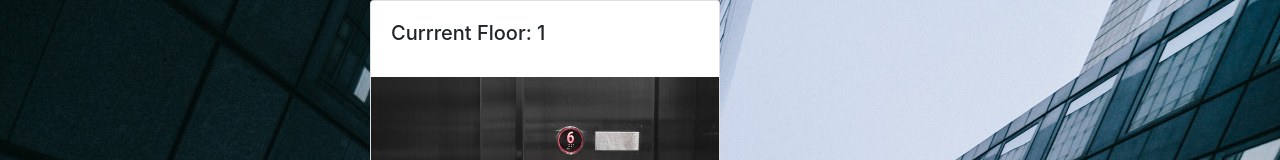
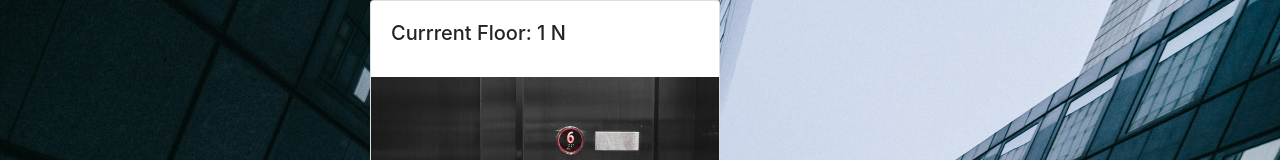
Before and after one commit to GreatDeveloper66/elevator-app, a React (Create React App) app: page / in a window 1280 px wide. Shown: the top 160 px of the page. Built offline with nearby package versions, Linux system fonts and the light colour scheme.

Commit message:
Add mapStateToProps to App.js

```diff
--- a/src/App.js
+++ b/src/App.js
@@ -3,6 +3,8 @@ import { Container, Row, Col, Card, ListGroup, ListGroupItem, Input } from 'reac
 import UserA from './Components/UserA'
 import UserB from './Components/UserB'
 import UserC from './Components/UserC'
+import { connect } from 'react-redux'
+
 const mapStateToProps = state => {
   return {
     elevator: state.elevator
@@ -17,7 +19,7 @@ const bannerStyle = () => ({
   width: '100vw',
   overflowY: 'hidden'
 })
-function App() {
+function App(props) {
   return (
     <div className="App" style={bannerStyle()}>
       <Container>
@@ -26,7 +28,7 @@ function App() {
               <Card>
                 <Card.Body>
                   <Card.Title>
-                    Currrent Floor: 1
+                    Currrent Floor: {props.elevator.Floor} {props.elevator.Direction}
                   </Card.Title>
 
 
@@ -52,4 +54,4 @@ function App() {
   );
 }
 
-export default App;
+export default connect(mapStateToProps,null)(App)
```
